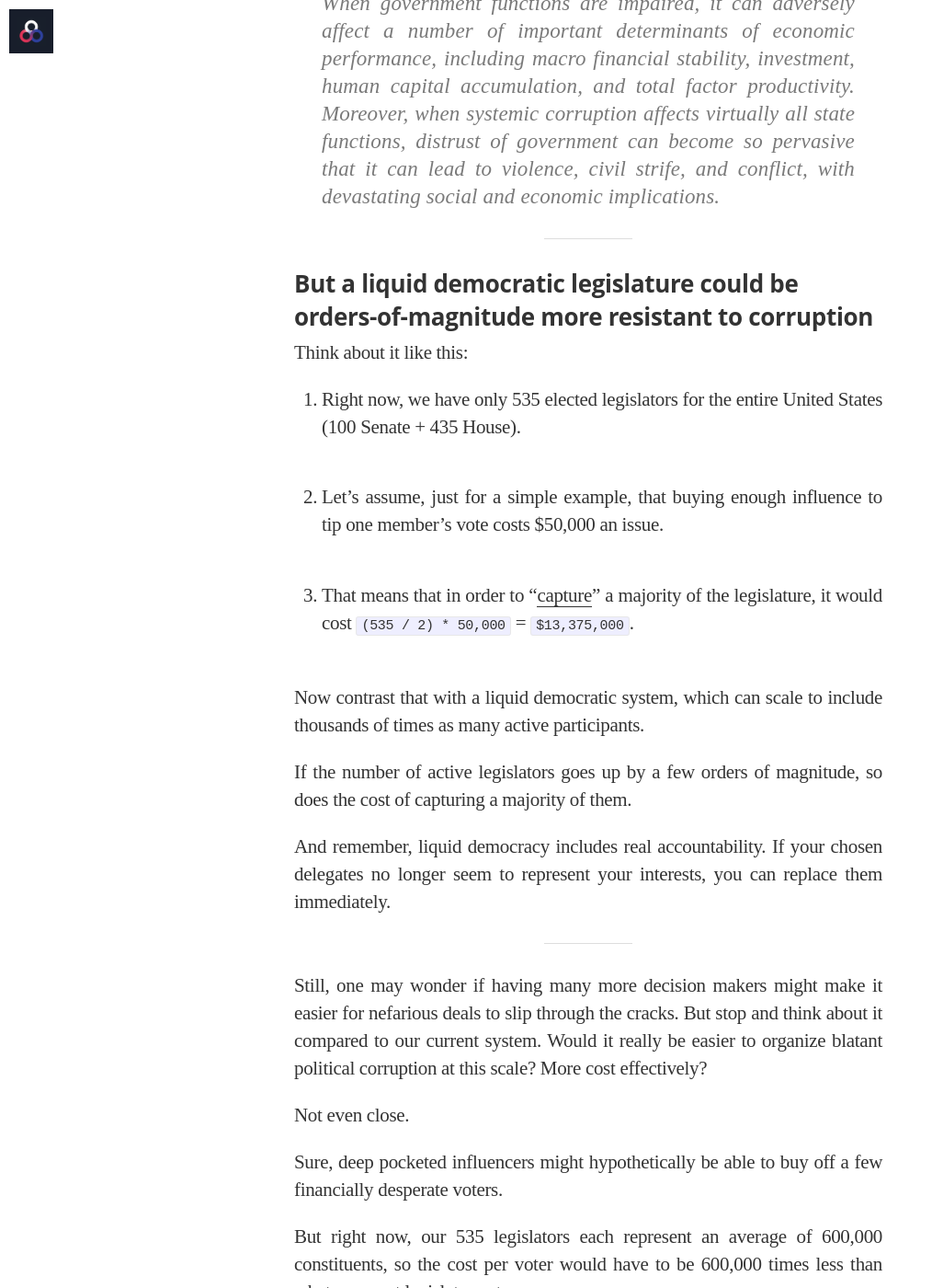
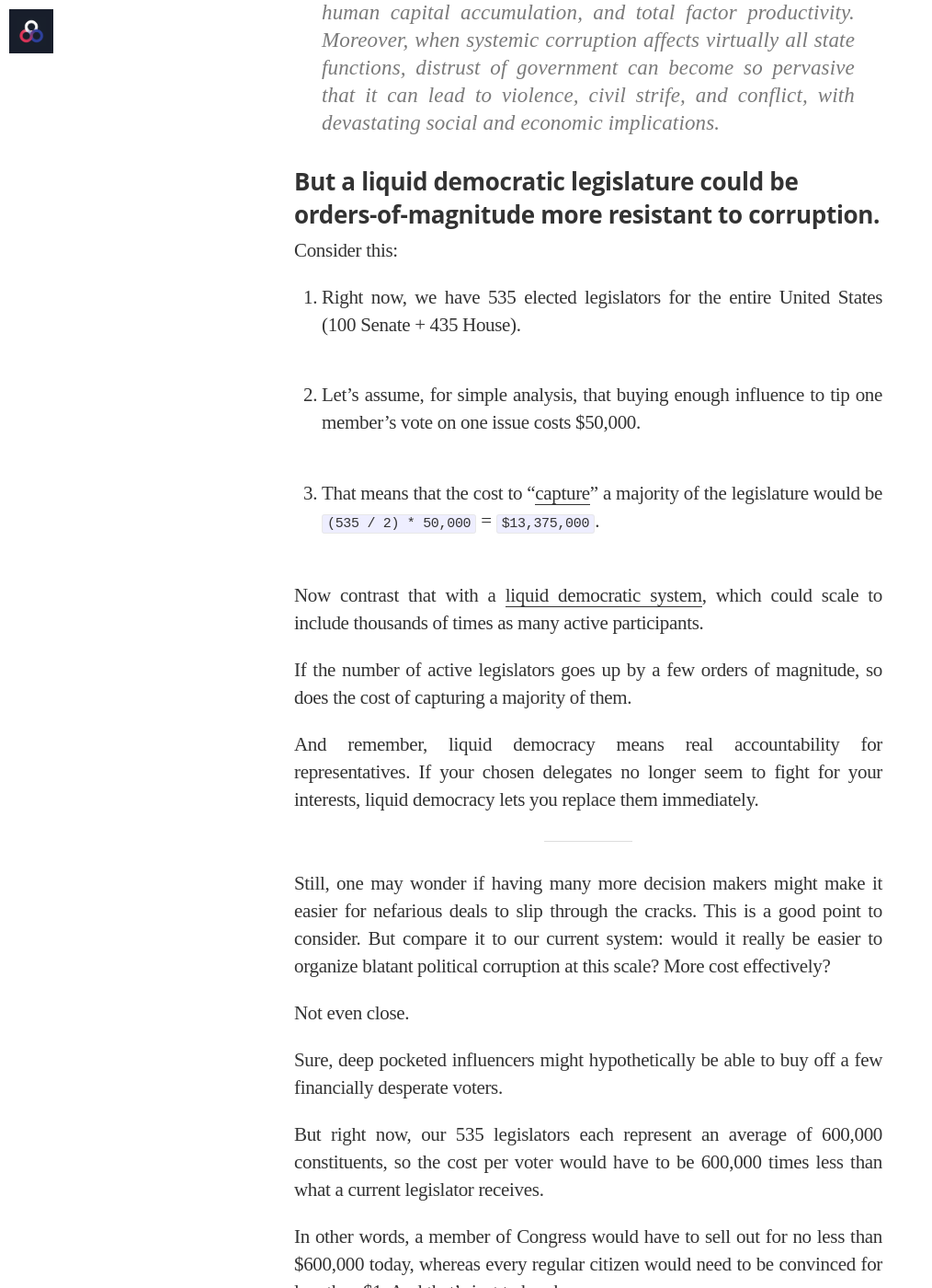
Before and after one commit to voteliquid/blog, a Jekyll site: the page built from _posts/2017-10-23-democracy-vs-corruption.md, in a window 1280 px wide and 1400 px high, scrolled down 2377 px. Shown: the whole window at 92% size, without its empty margins (0-1014 px from the left). Built offline with Jekyll 4.4.1, drawn with Linux system fonts in a browser that asks for light colours; nearby versions of some CDN libraries; some web fonts are replaced; some of the changed text lies outside the part shown.

Commit message:
Publish 'Democracy vs Corruption'

```diff
--- a/_posts/2017-08-27-democracy-vs-corruption.md
+++ b/_posts/2017-10-23-democracy-vs-corruption.md
@@ -38,7 +37,7 @@
 
 ### What is the cost of corruption?
 
-On top of the direct economic loss to the taxpayer via crony handouts, researchers identify [dire second-order effects](http://www.imf.org/external/pubs/ft/sdn/2016/sdn1605.pdf):
+The most immediate cost is our taxpayer funds being used for crony handouts. But on top of this, researchers identify [dire second-order effects](http://www.imf.org/external/pubs/ft/sdn/2016/sdn1605.pdf):
 
 > **Corruption can undermine the state's ability to deliver inclusive economic growth in a
 number of different areas.** When government functions are impaired, it can adversely affect a
@@ -47,46 +46,40 @@
 corruption affects virtually all state functions, distrust of government can become so pervasive that it
 can lead to violence, civil strife, and conflict, with devastating social and economic implications.
 
-------------
+### But a liquid democratic legislature could be orders-of-magnitude more resistant to corruption.
 
-### But a liquid democratic legislature could be orders-of-magnitude more resistant to corruption
+Consider this:
 
-Think about it like this:
+1. Right now, we have 535 elected legislators for the entire United States (100 Senate + 435 House).
 
-1. Right now, we have only 535 elected legislators for the entire United States (100 Senate + 435 House).
+1. Let's assume, for simple analysis, that buying enough influence to tip one member's vote on one issue costs $50,000.
 
-1. Let's assume, just for a simple example, that buying enough influence to tip one member's vote costs $50,000 an issue.
+1. That means that the cost to "[capture](https://en.wikipedia.org/wiki/Regulatory_capture)" a majority of the legislature would be `(535 / 2) * 50,000` = `$13,375,000`.
 
-1. That means that in order to "[capture](https://en.wikipedia.org/wiki/Regulatory_capture)" a majority of the legislature, it would cost `(535 / 2) * 50,000` = `$13,375,000`.
-
-Now contrast that with a liquid democratic system, which can scale to include thousands of times as many active participants.
+Now contrast that with a [liquid democratic system](/2016/09/21/what-is-liquid-democracy/), which could scale to include thousands of times as many active participants.
 
 If the number of active legislators goes up by a few orders of magnitude, so does the cost of capturing a majority of them.
 
-And remember, liquid democracy includes real accountability. If your chosen delegates no longer seem to represent your interests, you can replace them immediately.
+And remember, liquid democracy means real accountability for representatives. If your chosen delegates no longer seem to fight for your interests, liquid democracy lets you replace them immediately.
 
 ------------
 
-Still, one may wonder if having many more decision makers might make it easier for nefarious deals to slip through the cracks. But stop and think about it compared to our current system. Would it really be easier to organize blatant political corruption at this scale? More cost effectively?
+Still, one may wonder if having many more decision makers might make it easier for nefarious deals to slip through the cracks. This is a good point to consider. But compare it to our current system: would it really be easier to organize blatant political corruption at this scale? More cost effectively?
 
 Not even close.
 
 Sure, deep pocketed influencers might hypothetically be able to buy off a few financially desperate voters.
 
-But right now, our 535 legislators each represent an average of 600,000 constituents, so the cost per voter would have to be 600,000 times less than what a current legislator gets.
+But right now, our 535 legislators each represent an average of 600,000 constituents, so the cost per voter would have to be 600,000 times less than what a current legislator receives.
 
 In other words, a member of Congress would have to sell out for no less than $600,000 today, whereas every regular citizen would need to be convinced for less than $1. And that's just to break even.
 
 And all of this is supposed to happen, at scale, without leaving massive amounts of evidence? [Both briber and bribee would still be breaking the law, facing fines up to $10,000 per instance, and jail time.](https://www.law.cornell.edu/uscode/text/18/597)
 
-### Liquid democracy can have a massive impact towards ridding ourselves of corruption.
+### Liquid democracy can have a massive impact towards eliminating corruption in our legislatures.
 
 ------------
 
 > We have a duty to look after each other. If we lose control of our government, then we lose our ability to dispense justice and human kindness. Our first priority today, then, is to defeat utterly those forces of greed and corruption that have come between us and our self-governance.
 >
 > — Granny D
-
-------------
-
-[Join us](https://liquid.vote).
```
Also changed, not shown: other parts of _posts/2017-10-23-democracy-vs-corruption.md (+0 -1 lines).
